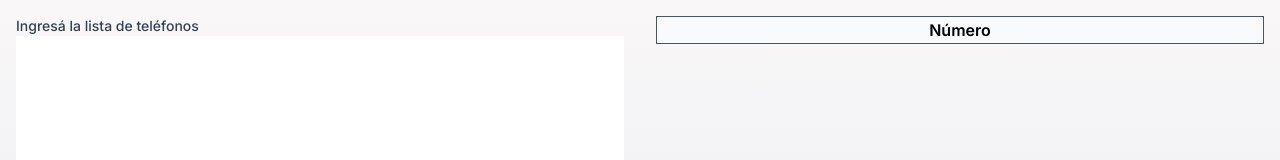
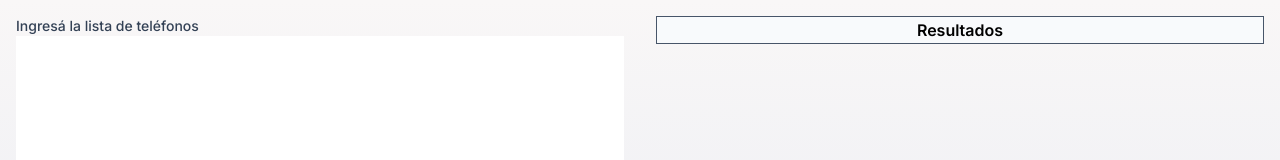
Before and after one commit to harisolaas/cellphone-number-normalizer, a Next.js app: page / in a window 1280 px wide. Shown: the top 160 px of the page. Built offline with nearby package versions, Linux system fonts and the light colour scheme.

Commit message:
Change column name after merging

```diff
--- a/app/components/results-table.tsx
+++ b/app/components/results-table.tsx
@@ -16,7 +16,7 @@ export function ResultsTable() {
     <table className={styles.table.join(" ")}>
       <thead className={styles.heading.join(" ")}>
         <tr>
-          <th className={styles.headingCell.join(" ")}>Número</th>
+          <th className={styles.headingCell.join(" ")}>Resultados</th>
         </tr>
       </thead>
       <tbody id="results-table">
```
